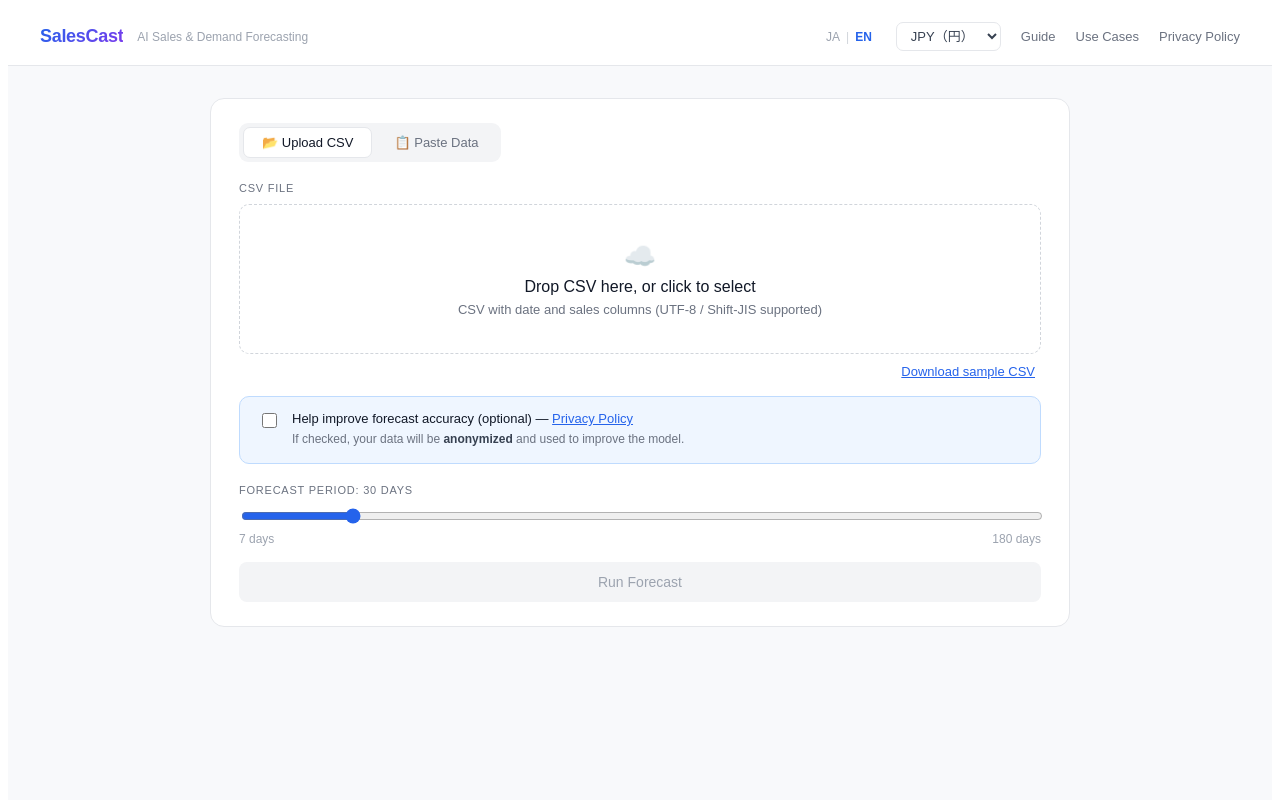
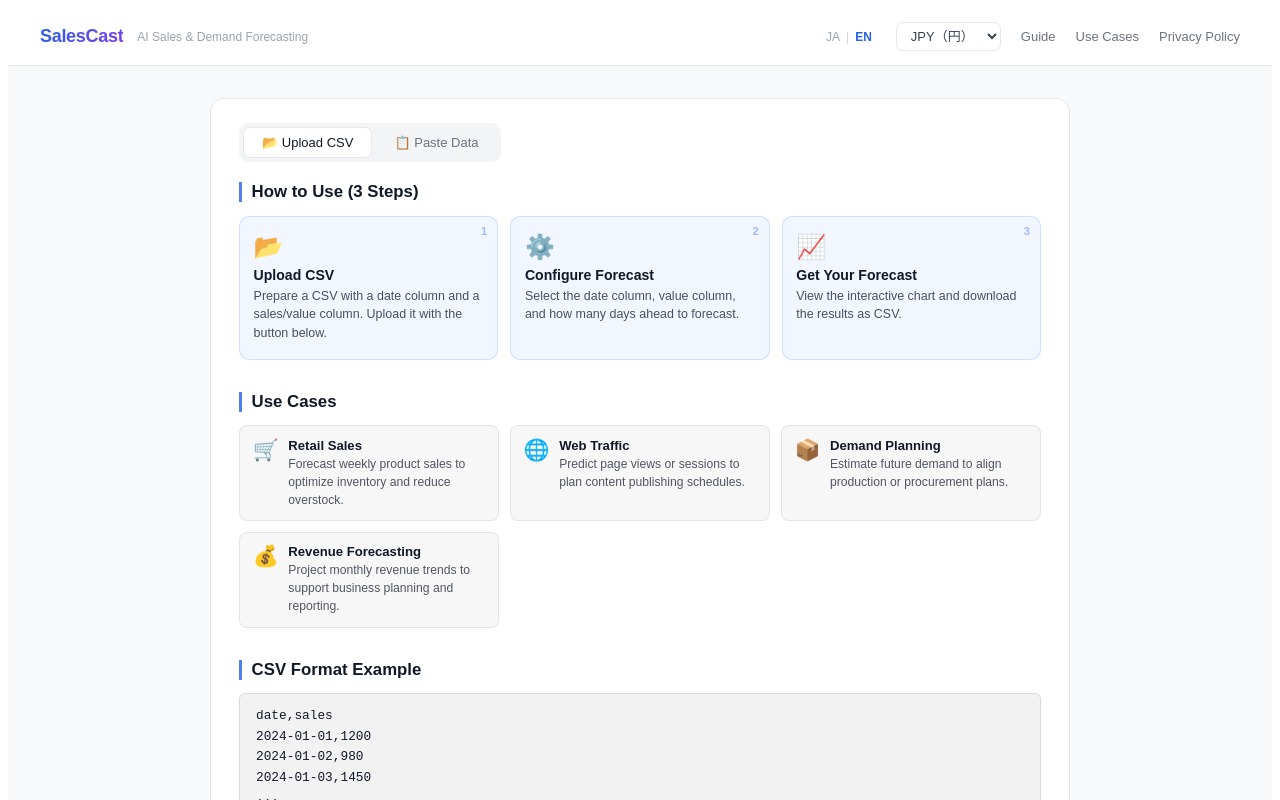
Before and after one commit to Mecharhythm/salescast, a React (Vite) app in the folder frontend/: page / in a window 1280 px wide. Shown: the top 800 px of the page. Built offline with nearby package versions, Linux system fonts and the light colour scheme.

Commit message:
feat: add HowToGuide component for AdSense

```diff
--- a/frontend/src/App.jsx
+++ b/frontend/src/App.jsx
@@ -5,6 +5,7 @@ import {
   LineChart, Line, XAxis, YAxis, CartesianGrid,
   Tooltip, Legend, ResponsiveContainer, ReferenceLine
 } from "recharts";
+import HowToGuide from "./components/HowToGuide";
 
 const API_BASE = "https://salescast-api.onrender.com";
 
@@ -199,6 +200,8 @@ export default function App() {
         </div>
       </div>
 
+
+
       <div style={S.main}>
         <div style={S.card}>
           {/* タブ */}
@@ -207,9 +210,12 @@ export default function App() {
             <button style={S.tab(tab === "paste")} onClick={() => { setTab("paste"); setFile(null); setResult(null); setError(null); }}>{t("tabs.paste")}</button>
           </div>
 
+
+
           {/* CSVタブ */}
           {tab === "csv" && (
             <>
+              <HowToGuide />
               <div style={S.label}>{t("csv.label")}</div>
               <div style={S.drop(dragging)} onClick={() => inputRef.current.click()}
                 onDragOver={(e) => { e.preventDefault(); setDragging(true); }}
--- /dev/null
+++ b/frontend/src/components/HowToGuide.jsx
@@ -0,0 +1,214 @@
+// HowToGuide.jsx
+// トップページ上部に差し込む静的コンポーネント（AdSense審査対策）
+// 使い方：<HowToGuide /> を App.jsx のCSVアップロードUIの直前に追加
+
+import { useTranslation } from "react-i18next";
+
+const STEPS = [
+  {
+    key: "step1",
+    icon: "📂",
+    en: { title: "Upload CSV", desc: "Prepare a CSV with a date column and a sales/value column. Upload it with the button below." },
+    ja: { title: "CSVをアップロード", desc: "日付列と売上（数値）列を含むCSVを用意して、下のボタンからアップロード。" },
+  },
+  {
+    key: "step2",
+    icon: "⚙️",
+    en: { title: "Configure Forecast", desc: "Select the date column, value column, and how many days ahead to forecast." },
+    ja: { title: "予測設定を選ぶ", desc: "日付列・数値列を選択し、何日先まで予測するか指定。" },
+  },
+  {
+    key: "step3",
+    icon: "📈",
+    en: { title: "Get Your Forecast", desc: "View the interactive chart and download the results as CSV." },
+    ja: { title: "予測結果を確認", desc: "グラフで予測を確認し、CSVでダウンロードも可能。" },
+  },
+];
+
+const USE_CASES = [
+  {
+    icon: "🛒",
+    en: { title: "Retail Sales", desc: "Forecast weekly product sales to optimize inventory and reduce overstock." },
+    ja: { title: "小売・販売管理", desc: "週次の商品別売上を予測し、在庫の過不足を削減。" },
+  },
+  {
+    icon: "🌐",
+    en: { title: "Web Traffic", desc: "Predict page views or sessions to plan content publishing schedules." },
+    ja: { title: "Webトラフィック", desc: "PV数・セッションを予測してコンテンツ配信スケジュールを最適化。" },
+  },
+  {
+    icon: "📦",
+    en: { title: "Demand Planning", desc: "Estimate future demand to align production or procurement plans." },
+    ja: { title: "需要予測", desc: "製造・仕入れ計画を立てるための将来需要を推計。" },
+  },
+  {
+    icon: "💰",
+    en: { title: "Revenue Forecasting", desc: "Project monthly revenue trends to support business planning and reporting." },
+    ja: { title: "売上予測", desc: "月次売上のトレンドを可視化し、経営計画・報告資料に活用。" },
+  },
+];
+
+export default function HowToGuide() {
+  const { i18n } = useTranslation();
+  const lang = i18n.language?.startsWith("ja") ? "ja" : "en";
+
+  return (
+    <section style={styles.wrapper}>
+      {/* ── How to Use ── */}
+      <div style={styles.section}>
+        <h2 style={styles.sectionTitle}>
+          {lang === "ja" ? "使い方（3ステップ）" : "How to Use (3 Steps)"}
+        </h2>
+        <div style={styles.stepsRow}>
+          {STEPS.map((step, i) => (
+            <div key={step.key} style={styles.stepCard}>
+              <div style={styles.stepNum}>{i + 1}</div>
+              <div style={styles.stepIcon}>{step.icon}</div>
+              <div style={styles.stepTitle}>{step[lang].title}</div>
+              <div style={styles.stepDesc}>{step[lang].desc}</div>
+            </div>
+          ))}
+        </div>
+      </div>
+
+      {/* ── Use Cases ── */}
+      <div style={styles.section}>
+        <h2 style={styles.sectionTitle}>
+          {lang === "ja" ? "活用例" : "Use Cases"}
+        </h2>
+        <div style={styles.casesGrid}>
+          {USE_CASES.map((uc, i) => (
+            <div key={i} style={styles.caseCard}>
+              <span style={styles.caseIcon}>{uc.icon}</span>
+              <div>
+                <div style={styles.caseTitle}>{uc[lang].title}</div>
+                <div style={styles.caseDesc}>{uc[lang].desc}</div>
+              </div>
+            </div>
+          ))}
+        </div>
+      </div>
+
+      {/* ── CSV format hint ── */}
+      <div style={styles.section}>
+        <h2 style={styles.sectionTitle}>
+          {lang === "ja" ? "CSVフォーマット例" : "CSV Format Example"}
+        </h2>
+        <pre style={styles.codeBlock}>
+{`date,sales
+2024-01-01,1200
+2024-01-02,980
+2024-01-03,1450
+...`}
+        </pre>
+        <p style={styles.hint}>
+          {lang === "ja"
+            ? "日付列の形式は YYYY-MM-DD を推奨。数値列は整数・小数どちらも対応。"
+            : "Date column should be YYYY-MM-DD format. Numeric column supports both integers and decimals."}
+        </p>
+      </div>
+    </section>
+  );
+}
+
+const styles = {
+  wrapper: {
+    width: "100%",
+    maxWidth: 860,
+    margin: "0 auto 2rem",
+    fontFamily: "inherit",
+  },
+  section: {
+    marginBottom: "2rem",
+  },
+  sectionTitle: {
+    fontSize: "1.05rem",
+    fontWeight: 700,
+    marginBottom: "0.85rem",
+    borderLeft: "3px solid #4f7ef7",
+    paddingLeft: "0.6rem",
+    color: "inherit",
+  },
+  stepsRow: {
+    display: "flex",
+    gap: "0.75rem",
+    flexWrap: "wrap",
+  },
+  stepCard: {
+    flex: "1 1 180px",
+    background: "rgba(79,126,247,0.07)",
+    border: "1px solid rgba(79,126,247,0.2)",
+    borderRadius: 10,
+    padding: "1rem 0.85rem",
+    position: "relative",
+  },
+  stepNum: {
+    position: "absolute",
+    top: 8,
+    right: 10,
+    fontSize: "0.7rem",
+    fontWeight: 800,
+    color: "#4f7ef7",
+    opacity: 0.5,
+  },
+  stepIcon: {
+    fontSize: "1.5rem",
+    marginBottom: 6,
+  },
+  stepTitle: {
+    fontWeight: 700,
+    fontSize: "0.88rem",
+    marginBottom: 4,
+  },
+  stepDesc: {
+    fontSize: "0.78rem",
+    lineHeight: 1.5,
+    opacity: 0.75,
+  },
+  casesGrid: {
+    display: "grid",
+    gridTemplateColumns: "repeat(auto-fill, minmax(200px, 1fr))",
+    gap: "0.65rem",
+  },
+  caseCard: {
+    display: "flex",
+    alignItems: "flex-start",
+    gap: "0.6rem",
+    background: "rgba(0,0,0,0.03)",
+    border: "1px solid rgba(0,0,0,0.08)",
+    borderRadius: 8,
+    padding: "0.7rem 0.8rem",
+  },
+  caseIcon: {
+    fontSize: "1.3rem",
+    lineHeight: 1,
+    marginTop: 2,
+    flexShrink: 0,
+  },
+  caseTitle: {
+    fontWeight: 700,
+    fontSize: "0.82rem",
+    marginBottom: 2,
+  },
+  caseDesc: {
+    fontSize: "0.76rem",
+    lineHeight: 1.5,
+    opacity: 0.72,
+  },
+  codeBlock: {
+    background: "rgba(0,0,0,0.05)",
+    border: "1px solid rgba(0,0,0,0.1)",
+    borderRadius: 6,
+    padding: "0.75rem 1rem",
+    fontSize: "0.8rem",
+    fontFamily: "monospace",
+    lineHeight: 1.6,
+    overflowX: "auto",
+    margin: 0,
+  },
+  hint: {
+    marginTop: "0.5rem",
+    fontSize: "0.78rem",
+    opacity: 0.65,
+  },
+};
```
